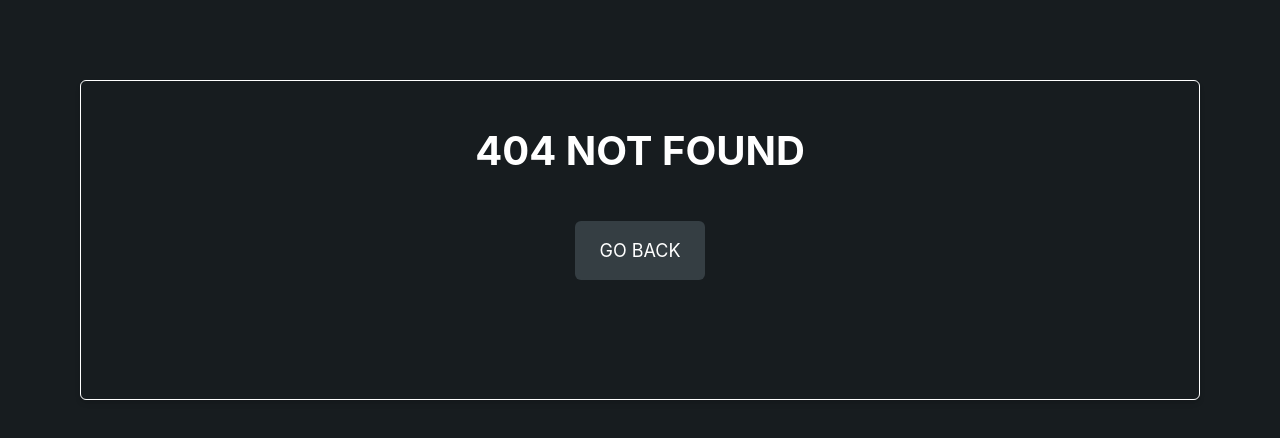
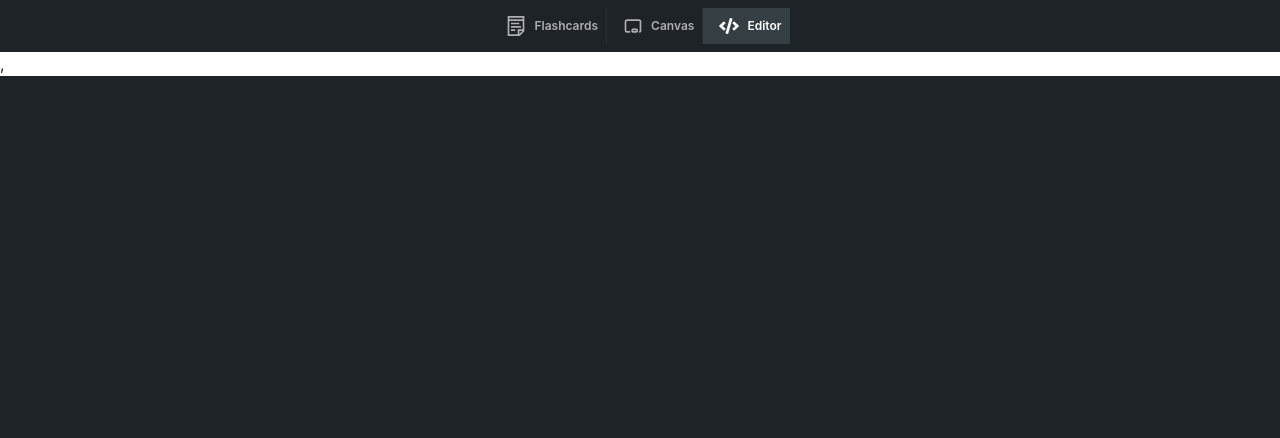
Before and after one commit to joao-miguel8/SuperNotes, a React (Vite) app: page /codeEditor in a window 1280 px wide. Before the commit this address had no page. Shown: the top 438 px of the page. Built offline with nearby package versions, Linux system fonts and the light colour scheme.

Commit message:
- Add new page codeEditor and routing
- Add CodeEditor route in routes
- Add NavMenu styling and add new route

```diff
--- a/src/components/NavMenu.tsx
+++ b/src/components/NavMenu.tsx
@@ -3,6 +3,7 @@ import classNames from "classnames";
 import { useState } from "react";
 import { IconType } from "react-icons";
 import { TbChalkboard } from "react-icons/tb";
+import { FaCode } from "react-icons/fa";
 import { GrNotes } from "react-icons/gr";
 import { Link, useLocation } from "react-router-dom";
 
@@ -18,6 +19,7 @@ function NavMenu() {
 	const navigationMenu: NavigationMenuItemType[] = [
 		{ title: "Flashcards", path: "/flashcards", icon: GrNotes },
 		{ title: "Canvas", path: "/canvas", icon: TbChalkboard },
+		{ title: "Editor", path: "/codeEditor", icon: FaCode },
 	];
 	const [currentPage] = useState(routeLocation.pathname);
 
@@ -28,11 +30,11 @@ function NavMenu() {
 				{/* nav list  */}
 				<nav className="flex justify-center">
 					{/* flex flex-col */}
-					<ul className="flex text-[#F6F9F8]">
+					<ul className="flex text-[#F6F9F8] divide-x divide-[#292F33]">
 						{navigationMenu.map((navItem: NavigationMenuItemType) => {
 							const currentlyChosenMenuItem = navItem.path === currentPage;
 							return (
-								<li key={navItem.title} className={classNames(`items-center gap-2 font-semibold hover:bg-[#434d52] ${currentlyChosenMenuItem && "bg-[#353E43]"}`)}>
+								<li key={navItem.title} className={classNames(` items-center gap-2 font-semibold hover:bg-[#434d52] ${currentlyChosenMenuItem && "bg-[#353E43]"}`)}>
 									<Link className="px-2 py-2 flex justify-center items-center h-full w-full rounded-md" to={navItem.path}>
 										<Icon className={classNames(`ml-2 ${currentlyChosenMenuItem && "text-white"}`)} as={navItem.icon} color={currentlyChosenMenuItem ? "text-white" : "#ADB0B1"} boxSize={5} />
 										<span className={classNames(`break-words ml-2 text-12 text-[#ADB0B1] ${currentlyChosenMenuItem && "text-white"}`)}>{navItem.title}</span>
--- /dev/null
+++ b/src/pages/code-editor/CodeEditor.tsx
@@ -0,0 +1,7 @@
+import Header from "@/layouts/Header";
+
+function CodeEditor() {
+	return <Header />;
+}
+
+export default CodeEditor;
--- a/src/routes/routes.tsx
+++ b/src/routes/routes.tsx
@@ -1,10 +1,10 @@
 import { Suspense, lazy } from "react";
 import { Navigate, createBrowserRouter } from "react-router-dom";
-
-const FlashCardsPage = lazy(() => import("../pages/flashcards/FlashCards"));
-const CanvasPage = lazy(() => import("../pages/canvas/Canvas"));
-const StudyDeck = lazy(() => import("../pages/studydeck/StudyDeck"));
-const ErrorPage = lazy(() => import("../pages/Error"));
+const CodeEditor = lazy(() => import("@/pages/code-editor/CodeEditor"));
+const FlashCardsPage = lazy(() => import("@/pages/flashcards/FlashCards"));
+const CanvasPage = lazy(() => import("@/pages/canvas/Canvas"));
+const StudyDeck = lazy(() => import("@/pages/studydeck/StudyDeck"));
+const ErrorPage = lazy(() => import("@/pages/Error"));
 
 export const router = createBrowserRouter([
 	{
@@ -36,4 +36,12 @@ export const router = createBrowserRouter([
 			</Suspense>
 		),
 	},
+	{
+		path: "/codeEditor",
+		element: (
+			<Suspense>
+				<CodeEditor />,
+			</Suspense>
+		),
+	},
 ]);
```
